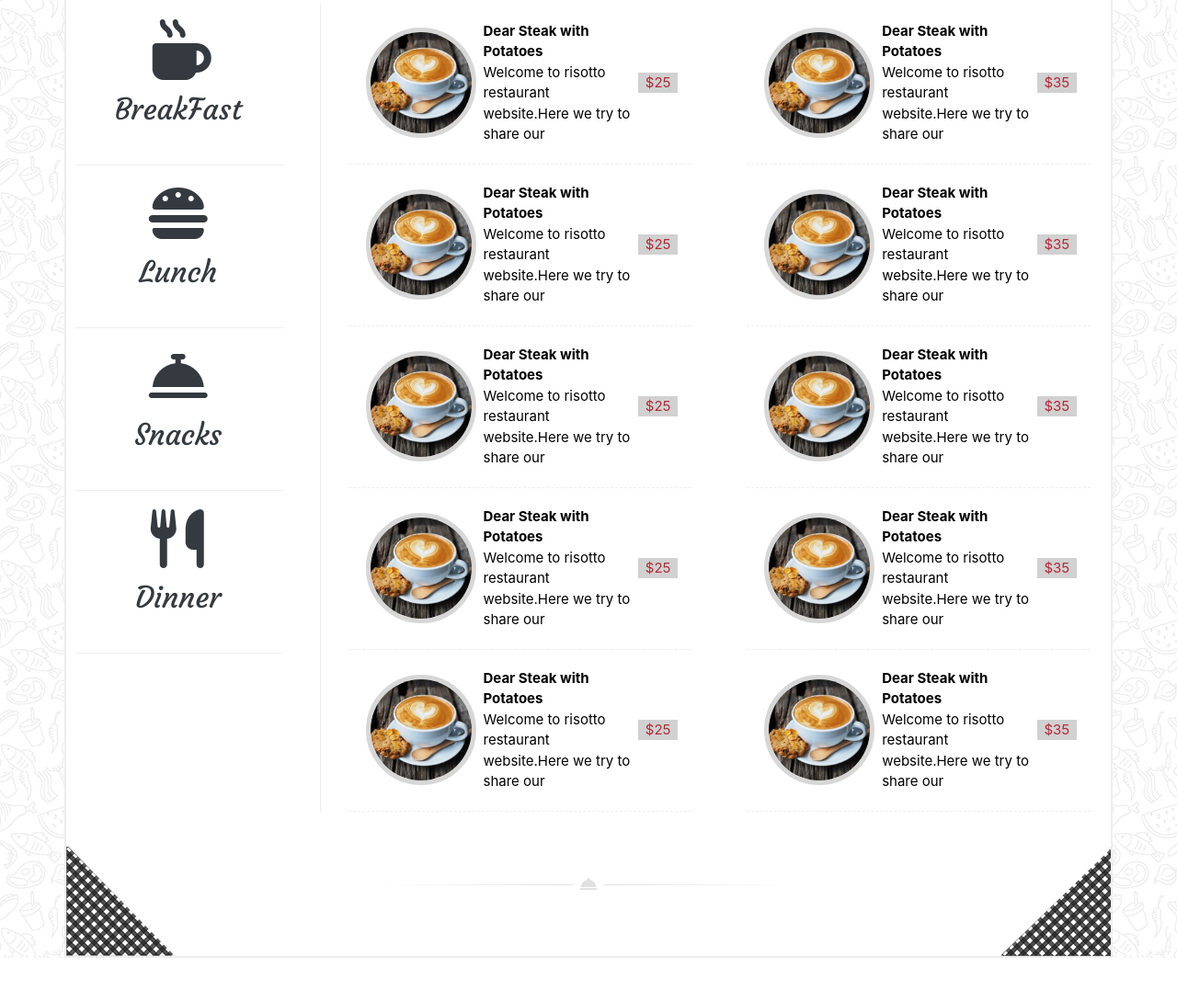
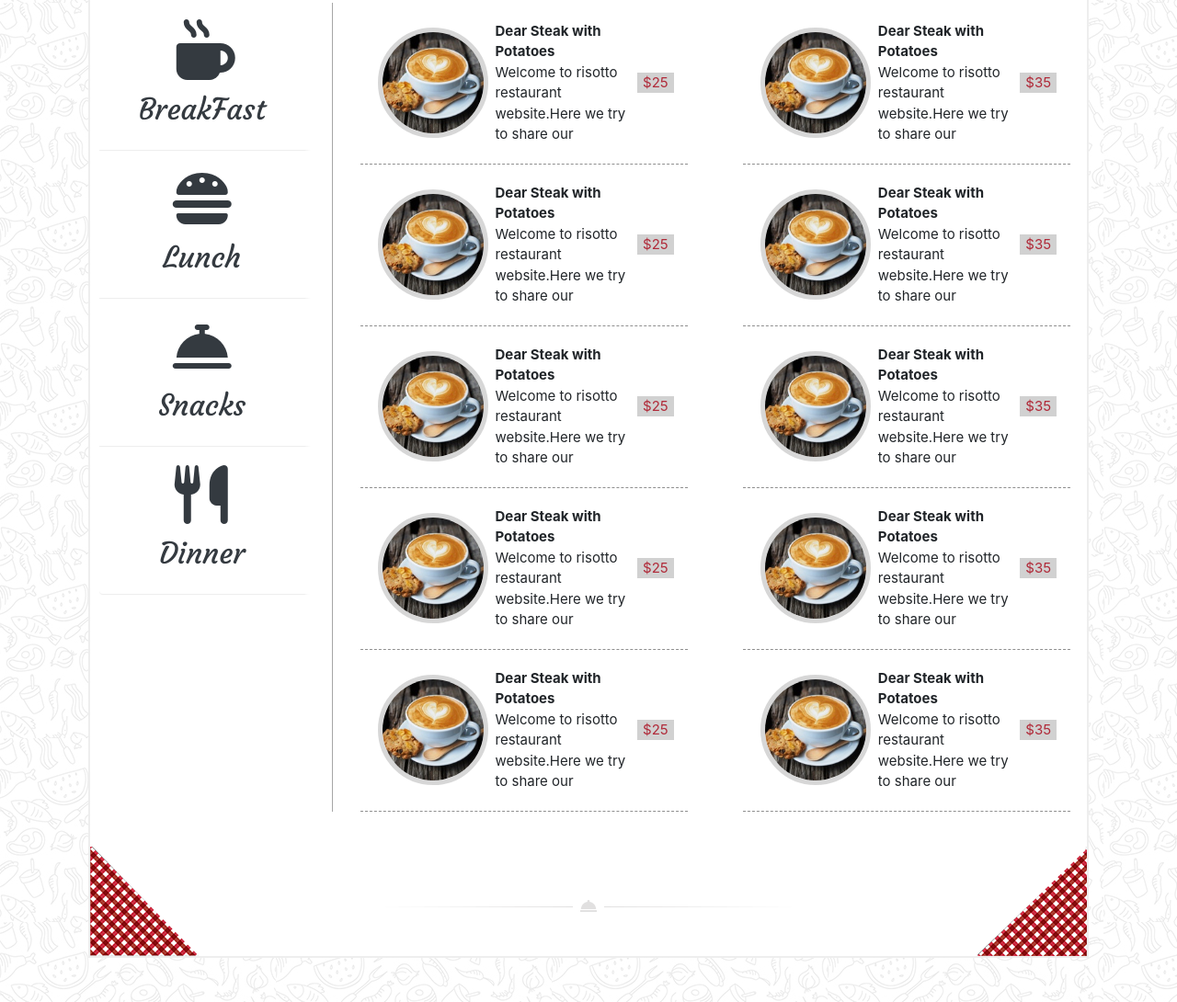
Before and after one commit to Hugo-Becker/site_du_checf_HUGO, a website: page index.html in a window 1280 px wide. Shown: the part 1561-2651 px from the top of the page at 92% size. Before the commit the page ends 2603 px from the top, so only its background shows below. Drawn offline with nearby package versions, Linux system fonts and the light colour scheme.

Commit message:
menu list final

```diff
--- a/index.html
+++ b/index.html
@@ -84,8 +84,9 @@
     <div class="botDeco pb-4"></div>
     <!-- our story -->
 
-    <section class="ourStory mt-5 d-flex justify-content-center">
-        <div class="container bg-white px-0 mx-0 bord posrel">
+    <section class="ourStory py-5 px-5">
+
+        <div class=" bg-white bord posrel mx-5">
             <div class="d-flex justify-content-between p-0 m-0">
                 <!-- <div class="col p-0"><img src="./public/images/box-left-top.png" alt=""></div> -->
                 <div class=" d-flex flex-column align-items-center text-center mt-5">
@@ -108,15 +109,8 @@
             <div class="boxtopright"> <img  src="./public/images/box-right-top.png" alt="">  </div>
 
         </div>
-
-
-    </section>
-
-    <!-- menulist -->
-
-    <section class="bg-white menuList container pt-5 p-0">
-
-        <div class=" list ">
+        <!-- menuList -->
+        <div class="list menuList bg-white  mx-5 pt-5 p-0">
           <div class="row">
               <div class="col-3">
                 <!-- tabs -->
@@ -451,18 +445,32 @@
             </div>
       </div>
 
-        <div class="d-flex justify-content-center my-4 py-5">
+
+
+      <div class="lastbit bg-white accordion mx-5 py-5 position-relative">
+
+        <!-- text line deco -->
+        <div class="d-flex justify-content-center pt-5">
           <img src="./public/images/decoration_line.png" alt="">
         </div>
 
-        <div class="boxbottomleft">
-          <img src="./public/images/box-bottom-left-grey.png" alt="">
+        <!-- bottom box red decoration -->
+
+        <div class="boxbottomleft ">
+          <img src="./public/images/box-bottom-left.png" alt="">
         </div>
         <div class="boxbottomright">
-          <img src="./public/images/box-bottom_right-grey.png" alt="">
+          <img src="./public/images/box-bottom_right.png" alt="">
+        </div>
       </div>
 
     </section>
+
+    <section class="meetchef bg-dark"></section>
+
+
+
+
 
 
 
--- a/src/scss/app.scss
+++ b/src/scss/app.scss
@@ -23,4 +23,3 @@ $fa-font-path : "../../node_modules/@fortawesome/fontawesome-free/webfonts";
 @import "./modules/body";
 @import "./modules/header";
 @import "./modules/sectOurStory";
-@import "./modules/menuList";
--- a/src/scss/modules/_body.scss
+++ b/src/scss/modules/_body.scss
@@ -1,5 +1,5 @@
 body{
-     background-image: url(../../../public/images/main_bg.jpg);
+    //  background-image: url(../../../public/images/main_bg.jpg);
     // background-color: black;
 
 }
--- a/src/scss/modules/_menuList.scss
+++ /dev/null
@@ -1,129 +0,0 @@
-.menuList{
-
-    // height: 150vh;
-    border-bottom: solid 2px rgba(199, 197, 197, 0.301);
-    border-left: solid 2px rgba(199, 197, 197, 0.301);
-    border-right: solid 2px rgba(199, 197, 197, 0.301);
-    position: relative;
-    .list{
-        font-family: "Courgette";
-        font-size: 2rem ;
-        color: black;
-        // .list-tab{
-        //     border: none;
-        // }
-
-        div.col-3{
-            border-right: solid 1px rgba(199, 197, 197, 0.301);
-            margin: 0;
-            padding: 0;
-        }
-        a{
-            display:flex;
-            justify-content: center;
-            align-items: center;
-            flex-direction: column;
-            line-height: 2;
-            border: none;
-            border-bottom:solid  rgba(199, 197, 197, 0.301) 1px;
-            border-right: solid 1px rgba(199, 197, 197, 0.301) ;
-
-            border-right: solid white 7px ;
-            background-color: white;
-
-            margin-left: 25px;
-            margin-right:0 ;
-            width: 18vw;
-
-            i{
-                font-size: 4rem;
-            }
-            padding-top:20px;
-
-        }
-        a:focus{
-            border-right: solid 7px $redChef;
-
-            border-top:solid  rgba(199, 197, 197, 0.301) 1px;
-
-
-
-
-        }
-
-        #list-home-list:focus, #list-home-list:hover{
-            border-top :solid white 1px;
-
-            i{
-                color: $redChef;
-            }
-
-            background-color: white;
-        }
-
-        #list-profile-list:focus, #list-profile-list:hover {
-            i{
-                color: $redChef;
-            }
-
-            background-color: white;
-
-        }
-        #list-messages-list:focus, #list-messages-list:hover{
-            i{
-                color: $redChef;
-            }
-
-            background-color: white;
-        }
-        #list-settings-list:focus, #list-settings-list:hover{
-            i{
-                color: $redChef;
-            }
-
-            background-color: white;
-        }
-
-    }
-
-    div.col-8{
-        font-family:-apple-system, BlinkMacSystemFont, 'Segoe UI', Roboto, Oxygen, Ubuntu, Cantarell, 'Open Sans', 'Helvetica Neue', sans-serif;
-        font-size: 15px;
-        div.row.d-flex.flex-row{
-            flex-wrap: nowrap;
-            width: 100%;
-        }
-        .strong{
-            font-weight: bold;;
-        }
-        .prix{
-            background-color: rgba(122, 122, 122, 0.342);
-            width: 8vw;
-            color: $redChef;
-        }
-        img{
-            border: solid rgba(197, 197, 197, 0.678) 5px;
-            border-radius: 50%;
-            width: 120px;
-        }
-        .dash{
-            border-bottom: dashed rgba(199, 197, 197, 0.301) 1px;
-            margin: 0 30px ;
-            padding-bottom: 20px;
-            padding-top: 20px;
-
-        }
-    }
-
-
-    .boxbottomleft{
-        position: absolute;
-        bottom: 0;
-        left: 0;
-    }
-    .boxbottomright{
-        position: absolute;
-        bottom: 0;
-        right: 0;
-    }
-}
--- a/src/scss/modules/_sectOurStory.scss
+++ b/src/scss/modules/_sectOurStory.scss
@@ -1,5 +1,19 @@
+// our story
+
 .ourStory{
-    // height: 85vh;
+
+    background-image: url(../../../public/images/main_bg.jpg);
+
+    .boxbottomleft{
+        position: absolute;
+        bottom: 0;
+        left: 0;
+    }
+    .boxbottomright{
+        position: absolute;
+        bottom: 0;
+        right: 0;
+    }
 
     .posrel{
         position: relative;
@@ -41,4 +55,124 @@
         line-height: 1.7;
         margin: 0 18vw;
     }
+    .lastbit{
+
+         border-left: solid 2px rgba(199, 197, 197, 0.301);
+         border-right: solid 2px rgba(199, 197, 197, 0.301);
+         border-bottom: solid 2px rgba(199, 197, 197, 0.301);
+    }
+
+    .menuList{
+
+        // border-bottom: solid 2px rgba(199, 197, 197, 0.301);
+        border-left: solid 2px rgba(199, 197, 197, 0.301);
+        border-right: solid 2px rgba(199, 197, 197, 0.301);
+       position: relative;
+
+        div.col-3{
+
+           margin: 0;
+           padding: 0;
+           border-right: solid 1px rgba(70, 70, 70, 0.479);
+       }
+       .list-group{
+
+           font-family: "Courgette";
+           font-size: 2rem ;
+           color: black;
+
+
+
+           a{
+
+               display:flex;
+               justify-content: center;
+               align-items: center;
+               flex-direction: column;
+               line-height: 2;
+               border: none;
+               border-bottom:solid  rgba(199, 197, 197, 0.301) 1px;
+               border-right: solid 1px rgba(199, 197, 197, 0.301) ;
+               border-right: solid white 7px ;
+               background-color: white;
+               margin-left: 25px;
+               margin-right:0 ;
+               width: 18vw;
+
+               i{
+                   font-size: 4rem;
+               }
+               padding-top:20px;
+
+           }
+
+           a:focus{
+               border-right: solid 7px $redChef;
+               border-top:solid  rgba(199, 197, 197, 0.301) 1px;
+           }
+
+           #list-home-list:focus, #list-home-list:hover{
+               border-top :solid white 1px;
+
+               i{
+                   color: $redChef;
+               }
+
+               background-color: white;
+           }
+
+           #list-profile-list:focus, #list-profile-list:hover {
+               i{
+                   color: $redChef;
+               }
+
+               background-color: white;
+
+           }
+           #list-messages-list:focus, #list-messages-list:hover{
+               i{
+                   color: $redChef;
+               }
+
+               background-color: white;
+           }
+           #list-settings-list:focus, #list-settings-list:hover{
+               i{
+                   color: $redChef;
+               }
+
+               background-color: white;
+           }
+
+       }
+
+       div.col-8{
+           font-family:-apple-system, BlinkMacSystemFont, 'Segoe UI', Roboto, Oxygen, Ubuntu, Cantarell, 'Open Sans', 'Helvetica Neue', sans-serif;
+           font-size: 15px;
+           div.row.d-flex.flex-row{
+               flex-wrap: nowrap;
+               width: 100%;
+           }
+           .strong{
+               font-weight: bold;;
+           }
+           .prix{
+               background-color: rgba(122, 122, 122, 0.342);
+               width: 8vw;
+               color: $redChef;
+           }
+           img{
+               border: solid rgba(197, 197, 197, 0.678) 5px;
+               border-radius: 50%;
+               width: 120px;
+           }
+           .dash{
+               border-bottom: dashed rgba(117, 117, 117, 0.808) 1px;
+               margin: 0 30px ;
+               padding-bottom: 20px;
+               padding-top: 20px;
+
+           }
+       }
+    }
 }
```
Also changed, not shown: public/css/app.css. Lines whose indentation alone changed are shown as unchanged.
